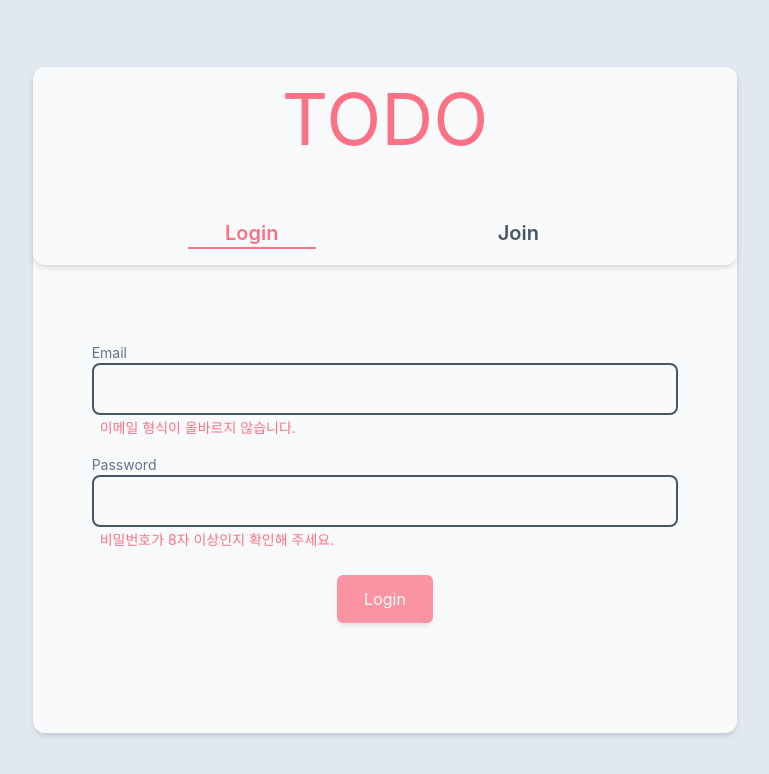
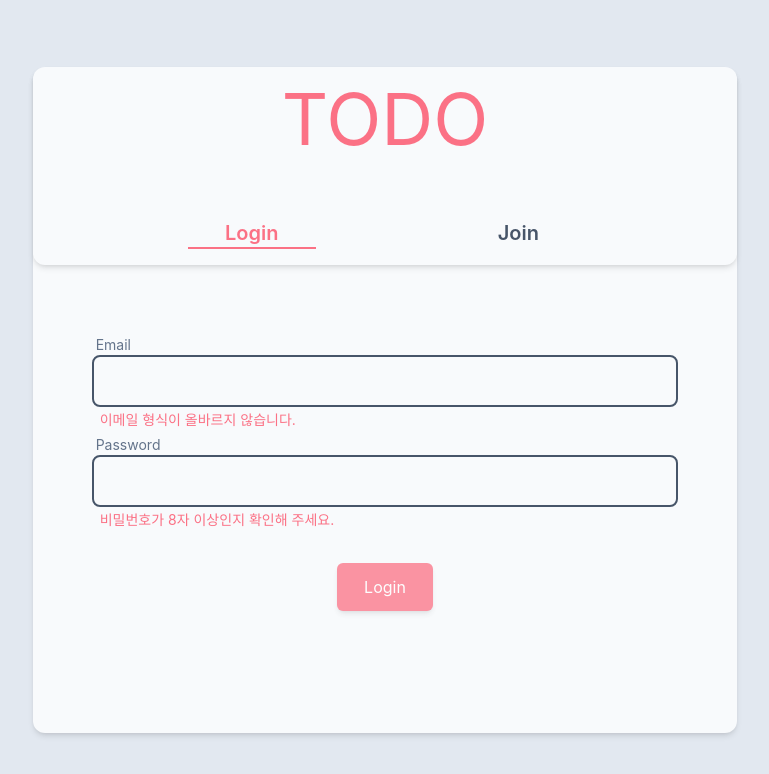
Before and after one commit to dev-dong-su/todo_list, a React (Create React App) app: page / in a window 1280 px wide. Shown: the top 774 px of the page, without its empty margins (255-1024 px from the left). Built offline with nearby package versions, Linux system fonts and the light colour scheme.

Commit message:
:lipstick: Account 관련 UI 수정

```diff
--- a/src/apis/index.js
+++ b/src/apis/index.js
@@ -4,12 +4,10 @@ export const client = axios.create({
   baseURL: 'https://pre-onboarding-selection-task.shop/',
 });
 
-export const handleError = (error) => {
+export const handleError = error => {
   if (error.response) {
-    // 요청이 이루어졌으며 서버가 2xx의 범위를 벗어나는 상태 코드로 응답했습니다.
     alert(error.response.data.message);
   } else if (error.request) {
-    // 요청이 이루어 졌으나 응답을 받지 못했습니다.
     console.log(error.request);
   }
 };
--- a/src/components/account/Join.js
+++ b/src/components/account/Join.js
@@ -6,7 +6,7 @@ import useRequest from '../../hooks/useRequest';
 import Button from '../common/Button';
 import Input from '../common/Input';
 
-const Container = tw.form`flex flex-col w-10/12 h-full justify-center items-center rounded-xl`;
+const Container = tw.form`flex flex-col w-10/12 h-full justify-center items-center rounded-xl gap-4`;
 
 const Join = () => {
   const navigate = useNavigate();
@@ -54,7 +54,7 @@ const Join = () => {
       <Input type="password" label="Password Check" {...form.pwdCheck} pattern={form.password.value} />
       <Button
         type="submit"
-        className={'mt-1 bg-rose-400 text-white shadow-md mx-auto w-24 h-12'}
+        className={'bg-rose-400 text-white shadow-md mx-auto w-24 h-12'}
         disabled={!form.email.valid || !form.password.valid || !form.pwdCheck.valid}
       >
         Join
--- a/src/components/account/Login.js
+++ b/src/components/account/Login.js
@@ -8,7 +8,7 @@ import useRequest from '../../hooks/useRequest';
 import Button from '../common/Button';
 import Input from '../common/Input';
 
-const Container = tw.form`flex flex-col w-10/12 h-full justify-center pb-10 items-center rounded-xl gap-4`;
+const Container = tw.form`flex flex-col w-10/12 h-full justify-center pb-10 items-center rounded-xl gap-6`;
 
 const Login = () => {
   const navigate = useNavigate();
--- a/src/components/common/Input.js
+++ b/src/components/common/Input.js
@@ -1,12 +1,12 @@
 import tw from 'tailwind-styled-components';
 
-const Container = tw.div`relative pt-5 w-full`;
+const Container = tw.div`relative w-full`;
 
 const StyledInput = tw.input`p-3 w-full text-gray-900 bg-slate-50 rounded-lg border-2 border-slate-600
 transition ease-in duration-600
 focus:outline-none focus:border-rose-400 peer`;
 
-const StyledLabel = tw.label`absolute text-slate-500 text-sm top-0 left-0 z-10 bg-transparent
+const StyledLabel = tw.label`absolute text-slate-500 text-sm -top-5 left-1 bg-transparent
 peer-focus:text-rose-400`;
 
 const ErrorMessage = tw.span`text-rose-400 text-sm ml-2`;
@@ -14,7 +14,7 @@ const ErrorMessage = tw.span`text-rose-400 text-sm ml-2`;
 const Input = ({ type, label, errorMessage, valid, ...rest }) => {
   return (
     <Container>
-      <StyledInput type={type} placeholder="" {...rest} />
+      <StyledInput type={type} {...rest} />
       <StyledLabel>{label}</StyledLabel>
       {!valid && <ErrorMessage>{errorMessage}</ErrorMessage>}
     </Container>
```
Also changed, not shown: src/pages/AccountPage.js (+4 -4 lines).
